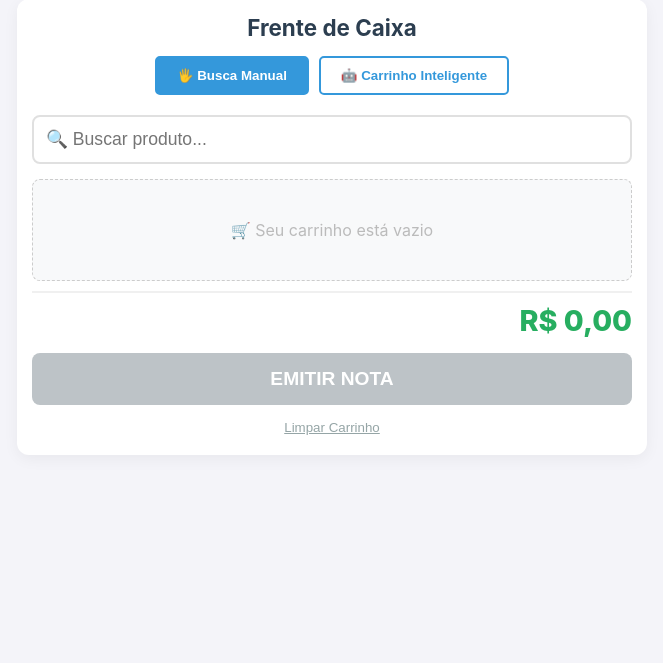
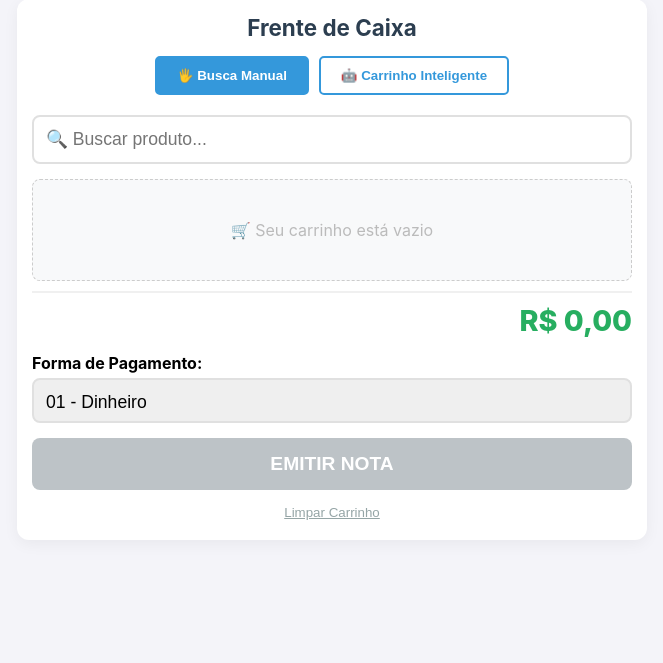
Before and after one commit to davissontiago/Mateco, a Django app: page /emitir/ in a window 1280 px wide. Shown: the part 78-741 px from the top of the page, without its empty margins (308-971 px from the left). Run offline with Django 5.2, Linux system fonts and the light colour scheme.

Commit message:
procurar erro

```diff
--- a/core/services.py
+++ b/core/services.py
@@ -37,7 +37,7 @@ class NuvemFiscalService:
             raise Exception(f"Falha na autenticação: {str(e)}")
 
     @staticmethod
-    def emitir_nfce(itens_carrinho):
+    def emitir_nfce(itens_carrinho, forma_pagamento="01"):
         try:
             token = NuvemFiscalService.pegar_token()
 
@@ -157,7 +157,7 @@ class NuvemFiscalService:
                         }
                     },
                     "transp": {"modFrete": 9},
-                    "pag": {"detPag": [{"tPag": "01", "vPag": valor_total_nota}]},
+                    "pag": {"detPag": [{"tPag": forma_pagamento, "vPag": valor_total_nota}]},
                 },
             }
 
--- a/core/views.py
+++ b/core/views.py
@@ -57,9 +57,10 @@ def emitir_nota(request):
         try:
             dados = json.loads(request.body)
             itens = dados.get('itens', [])
+            forma_pagamento = dados.get('forma_pagamento', '01')
             if not itens: return JsonResponse({'mensagem': 'Carrinho vazio'}, status=400)
 
-            sucesso, resultado, valor = NuvemFiscalService.emitir_nfce(itens)
+            sucesso, resultado, valor = NuvemFiscalService.emitir_nfce(itens, forma_pagamento)
 
             if sucesso:
                 nota = NotaFiscal.objects.create(
--- a/static/js/emitir.js
+++ b/static/js/emitir.js
@@ -172,6 +172,7 @@ function calcularTotal() {
 async function emitirNota() {
     const btn = document.getElementById('btnEmitir');
     const statusDiv = document.getElementById('status');
+    const formaPag = document.getElementById('forma_pagamento').value;
 
     if (!confirm(`Confirmar emissão de R$ ${calcularTotal().toFixed(2)}?`)) return;
 
@@ -182,7 +183,10 @@ async function emitirNota() {
         const res = await fetch('/emitir-nota/', {
             method: 'POST',
             headers: { 'Content-Type': 'application/json', 'X-CSRFToken': csrftoken },
-            body: JSON.stringify({ itens: carrinho })
+            body: JSON.stringify({
+                itens: carrinho,
+                forma_pagamento: formaPag
+            })
         });
         const data = await res.json();
 
--- a/templates/emitir.html
+++ b/templates/emitir.html
@@ -36,6 +36,16 @@
     <div class="secao-inferior">
       <div class="total-display" id="totalDisplay">R$ 0,00</div>
 
+      <div class="area-pagamento" style="margin-bottom: 15px;">
+        <label for="forma_pagamento" style="font-weight: bold; display: block; margin-bottom: 5px;">Forma de Pagamento:</label>
+        <select id="forma_pagamento" class="input-busca" style="width: 100%; height: 45px;">
+          <option value="01">01 - Dinheiro</option>
+          <option value="03">03 - Cartão de Crédito</option>
+          <option value="04">04 - Cartão de Débito</option>
+          <option value="17">17 - PIX</option>
+        </select>
+      </div>
+
       <button class="btn-emitir" id="btnEmitir" onclick="emitirNota()" disabled>EMITIR NOTA</button>
       <button class="btn-limpar" onclick="limparCarrinho()">Limpar Carrinho</button>
 
```
